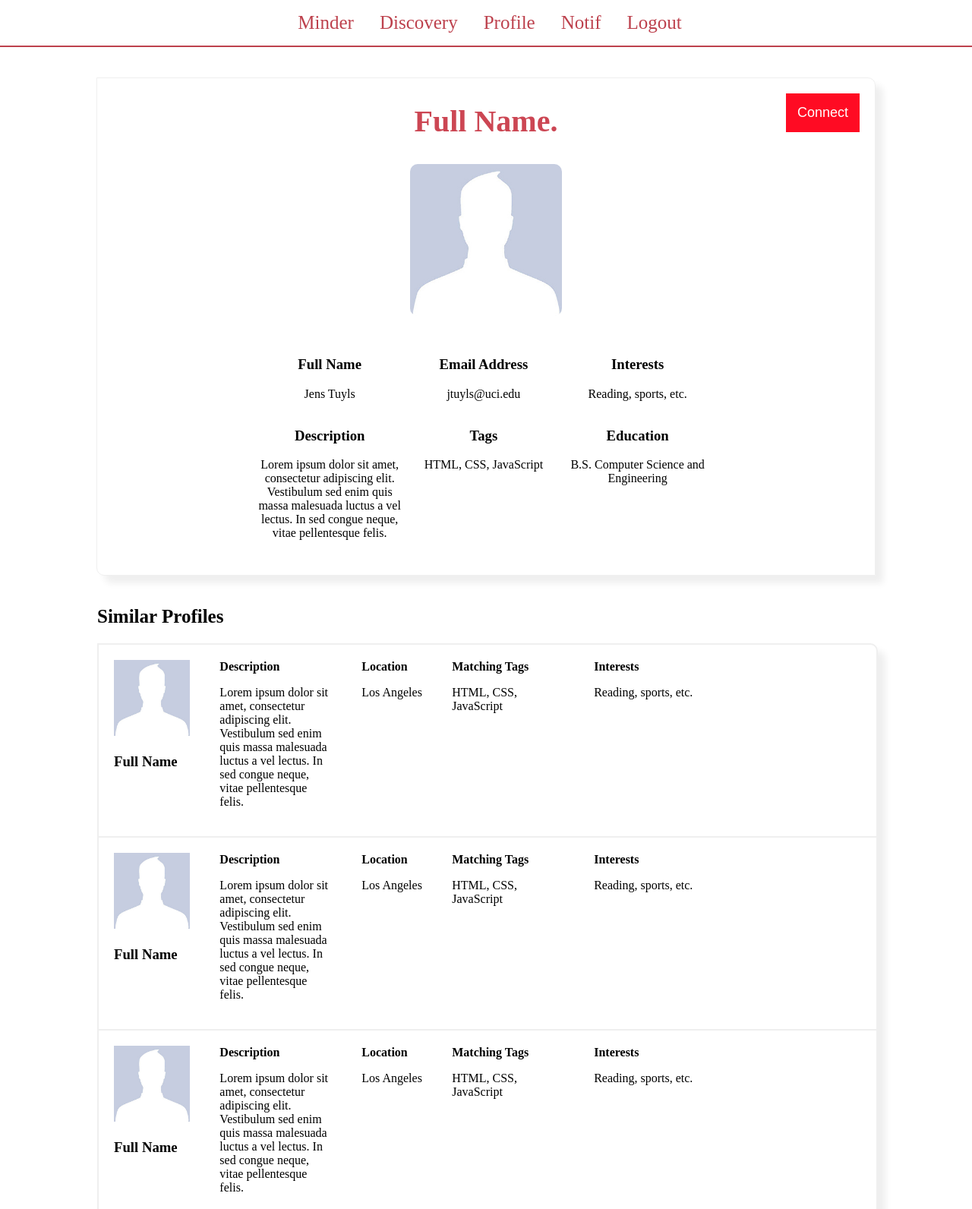
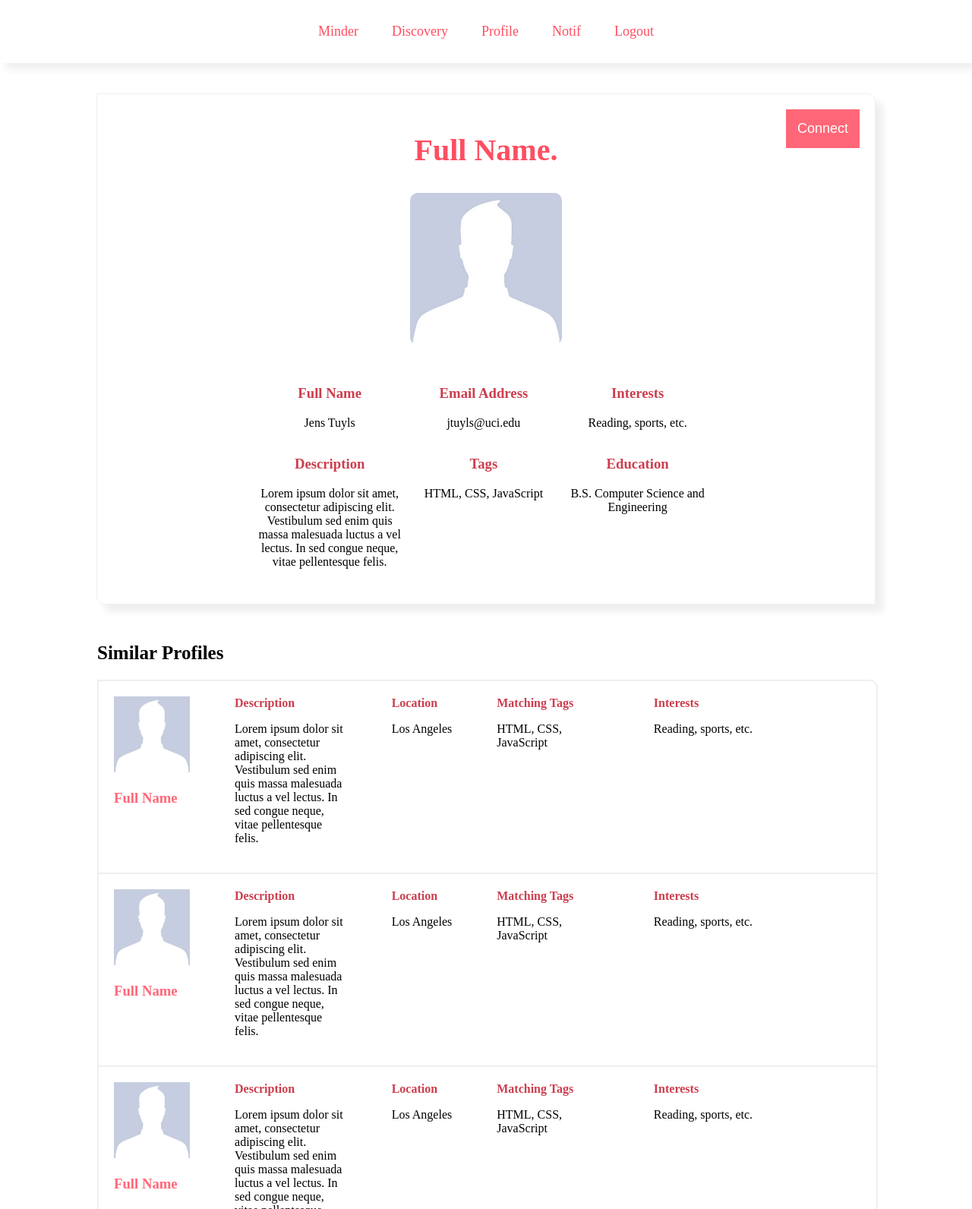
Before and after one commit to jens321/Minder, a plain HTML site: page user-profile.html in a window 1280 px wide. Shown: the top 1592 px of the page at 76% size. Drawn offline with Linux system fonts and the light colour scheme.

Commit message:
Some general styling was done: new colors, etc.

```diff
--- a/stylesheet.css
+++ b/stylesheet.css
@@ -86,7 +86,7 @@ textarea {
     position: absolute;
     top: 20px;
     right: 20px;
-    background-color: #FF0B23;
+    background-color: #FF6778;
     border-style: none;
     padding: 15px;
     color: white;
@@ -95,14 +95,26 @@ textarea {
 
 .button-connect:hover {
     background-color: white;
-    color: #FF365C;
+    color: #FF6778;
     cursor: pointer;
-    border: 1px solid #FF365C;
+    border: 1px solid #FF6778;
 }
 
 a {
     text-decoration: none;
     color: black;
+}
+
+h2 {
+    margin-top: 50px;
+}
+
+h4 {
+    color: #CC3E4E;
+}
+
+a h3 {
+    color: #FF6778;
 }
 
 /* MAIN.SIGNUP SPECIFIC CLASS  */
@@ -154,7 +166,7 @@ main.signup .modal {
     position: absolute;
     right: 20px;
     top: 20px;
-    color: black;
+    color: white;
 }
 
 #icon-close:hover {
@@ -164,17 +176,18 @@ main.signup .modal {
 /* NAVBAR STYLES  */
 nav {
     text-align: center;
-    border-bottom: 2px solid #BD414D;
+    box-shadow: 8px 8px 10px #efefef;
+    padding: 15px;
 }
 
 nav ul li a {
     text-decoration: none;
-    color: #BD414D;
+    color: #FF4E61;
 }
 
 nav ul li {
     display: inline;
-    margin-right: 30px;
+    margin-right: 40px;
 }
 
 /* MAIN.PROFILE SPECIFIC CLASS  */
@@ -192,7 +205,7 @@ main.profile {
 }
 
 main.profile h2 {
-    color: #CC4653;
+    color: #FF4E61;
 }
 
 main.profile .profile-image {
@@ -216,6 +229,10 @@ main.profile .profile-form-group {
     max-width: 33%;
 }
 
+main.profile .profile-form-group h3 {
+    color: #CC3E4E;
+}
+
 /* MAIN.DISCOVERY SPECIFIC CLASS  */
 
 main.discovery {
@@ -225,7 +242,7 @@ main.discovery {
 
 main.discovery h2 {
     text-align: center;
-    color: #CC4653;
+    color: #FF4E61;
 }
 
 main.discovery .search-bar input {
@@ -240,7 +257,6 @@ main.discovery .search-bar input {
 .search-results {
     width: 100%;
     margin: 0px auto;
-    box-shadow: 10px 10px 10px #efefef;
     border-radius: 10px;
     border-top-left-radius: 0px;
     border-bottom-right-radius: 0px;
@@ -262,7 +278,7 @@ main.discovery .search-bar input {
     float: left;
     max-width: 15%;
     padding: 0px;
-    margin-right: 4%;
+    margin-right: 6%;
 }
 
 .search-result-info h4 {
@@ -282,5 +298,5 @@ main.connect {
 
 main.connect h2{
     text-align: center;
-    color: #CC4653;
+    color: #FF4E61;
 }
--- a/user-profile.html
+++ b/user-profile.html
@@ -9,11 +9,11 @@
     <!-- NAVBAR  -->
     <nav>
         <ul>
-            <li><a href = "#" class = "big-font">Minder</a></li>
-            <li><a href = "discovery.html" class = "big-font">Discovery</a></li>
-            <li><a href = "profile.html" class = "big-font">Profile</a></li>
-            <li><a href = "#" class = "big-font">Notif</a></li>
-            <li><a href = "index.html" class = "big-font">Logout</a></li>
+            <li><a href = "#" class = "medium-font">Minder</a></li>
+            <li><a href = "discovery.html" class = "medium-font">Discovery</a></li>
+            <li><a href = "profile.html" class = "medium-font">Profile</a></li>
+            <li><a href = "#" class = "medium-font">Notif</a></li>
+            <li><a href = "index.html" class = "medium-font">Logout</a></li>
         </ul>
     </nav>
 
@@ -58,7 +58,7 @@
                 <div class = "search-result">
                     <div class = "search-result-info">
                         <img src = "IMG/profile.jpg" />
-                        <h3>Full Name</h3>
+                        <a href = "user-profile.html"><h3>Full Name</h3></a>
                     </div>
                     <div class = "search-result-info">
                         <h4>Description</h4>
@@ -81,7 +81,7 @@
                 <div class = "search-result">
                     <div class = "search-result-info">
                         <img src = "IMG/profile.jpg" />
-                        <h3>Full Name</h3>
+                        <a href = "user-profile.html"><h3>Full Name</h3></a>
                     </div>
                     <div class = "search-result-info">
                         <h4>Description</h4>
@@ -104,7 +104,7 @@
                 <div class = "search-result">
                     <div class = "search-result-info">
                         <img src = "IMG/profile.jpg" />
-                        <h3>Full Name</h3>
+                        <a href = "user-profile.html"><h3>Full Name</h3></a>
                     </div>
                     <div class = "search-result-info">
                         <h4>Description</h4>
```
Also changed, not shown: connect.html (+5 -5 lines), discovery.html (+5 -5 lines), profile.html (+5 -5 lines).
